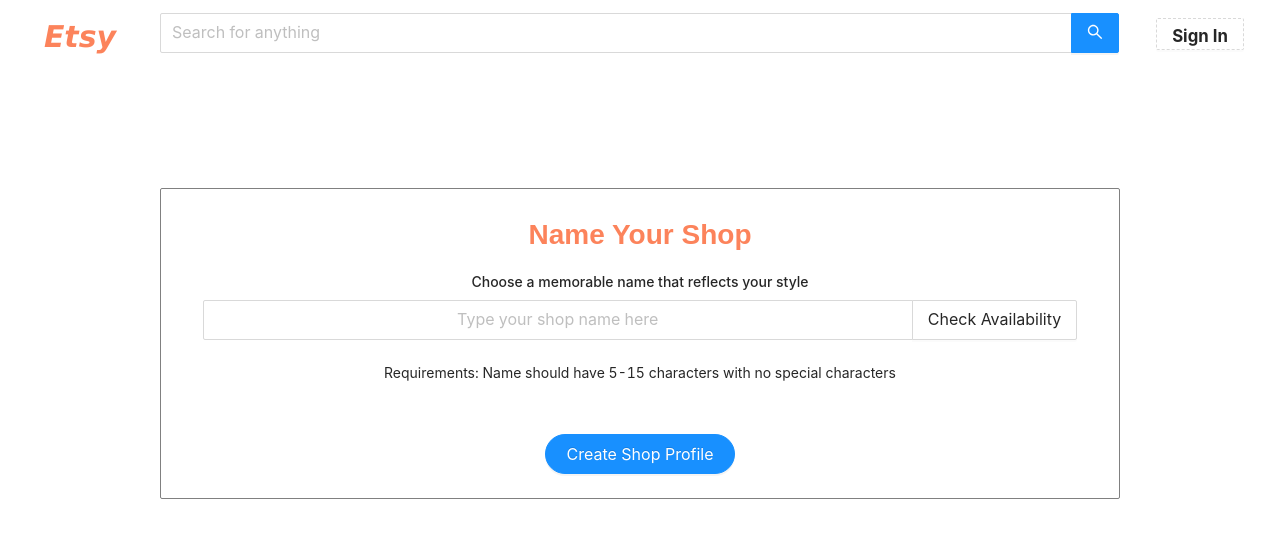
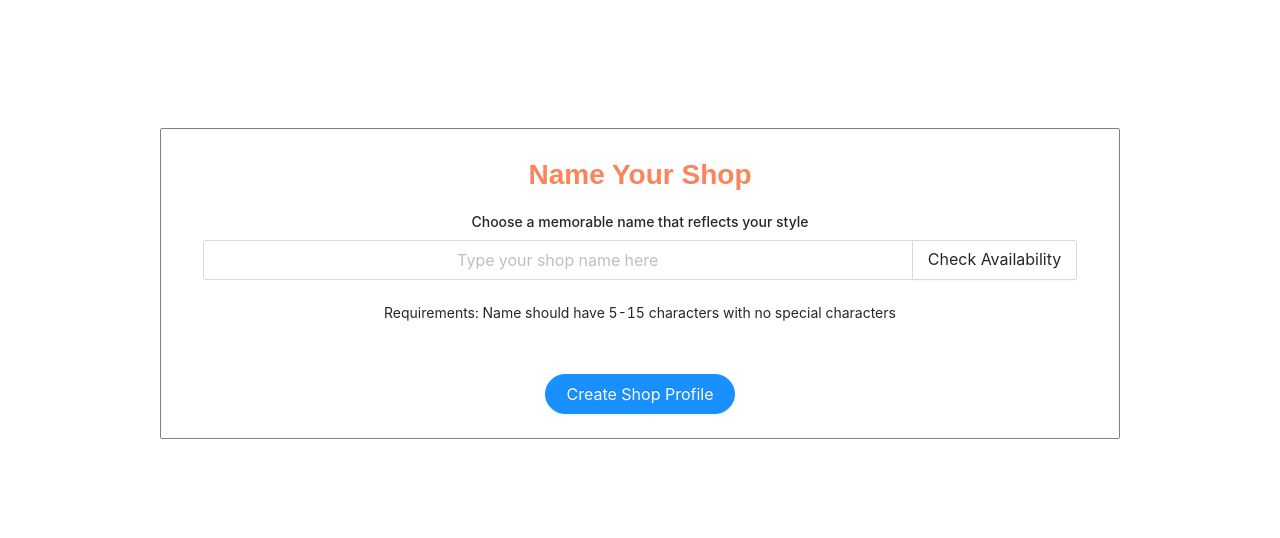
Before and after one commit to suriyapalanikumar-dev/lab2, a React (Create React App) app in the folder feetsy/: page /sell in a window 1280 px wide. Shown: the top 538 px of the page. Built offline with nearby package versions, Linux system fonts and the light colour scheme.

Commit message:
Navigation Between Sell and Shop Details

```diff
--- a/feetsy/package.json
+++ b/feetsy/package.json
@@ -12,6 +12,7 @@
     "mysql": "^2.18.1",
     "react": "^17.0.2",
     "react-dom": "^17.0.2",
+    "react-router-dom": "^6.2.2",
     "react-scripts": "^5.0.0",
     "web-vitals": "^2.1.4"
   },
--- a/feetsy/src/App.js
+++ b/feetsy/src/App.js
@@ -2,14 +2,23 @@ import logo from './logo.svg';
 import './App.css';
 import Navbar from './components/Navbar/Navbar.jsx';
 import Login from './components/Login/Login';
-import SellItems from './components/SellItems/SellItems';
+import CheckName from './components/SellItems/CheckName';
+import ShopDetails from './components/SellItems/ShopDetails';
+import {
+  BrowserRouter as Router,
+  Routes,
+  Route,
+} from "react-router-dom";
 
 function App() {
   return (
-    <div className="App">
-      <Navbar/>
-      <SellItems/>
-    </div>
+    <Router>
+    <Routes>
+    <Route exact path="/" element={<Navbar/>} />
+    <Route path="/sell" element={<CheckName/>} />
+    <Route path="/shopdetails" element={<ShopDetails/>} />
+    </Routes>
+  </Router>
   );
 }
 
--- a/feetsy/src/components/SellItems/SellItems.jsx
+++ b/feetsy/src/components/SellItems/CheckName.jsx
@@ -2,6 +2,7 @@ import React, {Component, useState} from 'react';
 import {Row, Col, Card, Input, Button} from 'antd';
 import 'antd/dist/antd.css';
 import axios from 'axios';
+import { Navigate } from 'react-router-dom'
 
 function hasSpecialChar(_string)
 {
@@ -13,11 +14,12 @@ function hasSpecialChar(_string)
     }
 }
 
-const SellItems = () =>{
+const CheckName = () =>{
     const [shopName, setShopName] = useState("")
     const [successVisibility, setSuccessVisibility] = useState("hidden")
     const [colorVisibility, setColorVisibility] = useState("black")
     const [successMessage, setSuccessMessage] = useState("")
+    const [isredirectShop, setredirectShop] = useState(false)
 
     const updateName = (e) =>{
         setShopName(e.target.value)
@@ -36,6 +38,7 @@ const SellItems = () =>{
                     setSuccessMessage("Congratulations!"+shopName+" is available to create :)")
                     setColorVisibility("green")
                     setSuccessVisibility("visible")
+                    localStorage.setItem("shopname", shopName.toUpperCase())
                 }
                 else{
                     setSuccessMessage("Sorry! "+shopName+"has already been taken:)")
@@ -52,8 +55,20 @@ const SellItems = () =>{
         })
 
     }
+
+    const createShopProfile = (e) =>{
+        e.preventDefault();
+        setredirectShop(true)
+    }
+
+    if(isredirectShop)
+    {
+    alert("Hai")
+       return <Navigate replace to="/shopdetails" />;
+    }
+
     return (
-        <div style={{marginTop:"10%"}}>
+        <div className="App" style={{marginTop:"10%"}}>
         <Row>
             <Col span={3}></Col>
             <Col span={18}>
@@ -68,8 +83,7 @@ const SellItems = () =>{
                   <p align="center">Requirements: Name should have 5-15 characters with no special characters</p>
                   <br/>
                   <p align="center" style={{color:colorVisibility, visibility:successVisibility}}>{successMessage}</p>
-                {/*   <p align="center" style={{color:"red", visibility:failureVisibility}}>Sorry! This Shop Name has already been taken :(</p> */}
-                  <Button size="large" type="primary" shape="round">Create Shop Profile</Button>
+                  <Button size="large" type="primary" shape="round" onClick={(e)=>createShopProfile(e)}>Create Shop Profile</Button>
                 </Card>
             </Col>
 
@@ -79,4 +93,4 @@ const SellItems = () =>{
     )
 }
 
-export default SellItems;
+export default CheckName;
--- /dev/null
+++ b/feetsy/src/components/SellItems/ShopDetails.jsx
@@ -0,0 +1,14 @@
+import React, {Component, useState} from 'react';
+import {Row, Col, Card, Input, Button} from 'antd';
+import 'antd/dist/antd.css';
+import axios from 'axios';
+
+const ShopDetails = () =>{
+    return (
+        <div>
+        <h1>{localStorage.getItem("shopname")}</h1>
+        </div>
+    )
+}
+
+export default ShopDetails;
--- a/feetsy/src/index.js
+++ b/feetsy/src/index.js
@@ -3,6 +3,10 @@ import ReactDOM from 'react-dom';
 import './index.css';
 import App from './App';
 import reportWebVitals from './reportWebVitals';
+
+import "./App.css";
+// importing components from react-router-dom package
+
 
 ReactDOM.render(
   <React.StrictMode>
```
Also changed, not shown: 1 other file (tests, documents, lock files or other folders).
